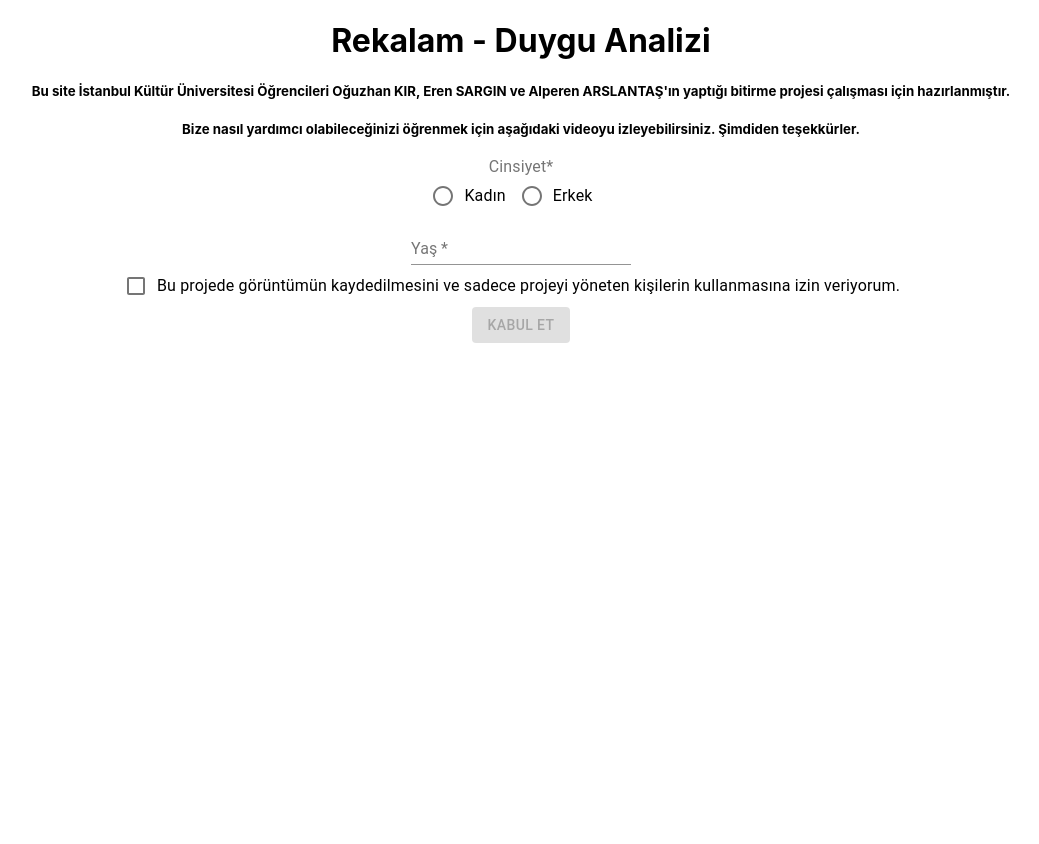
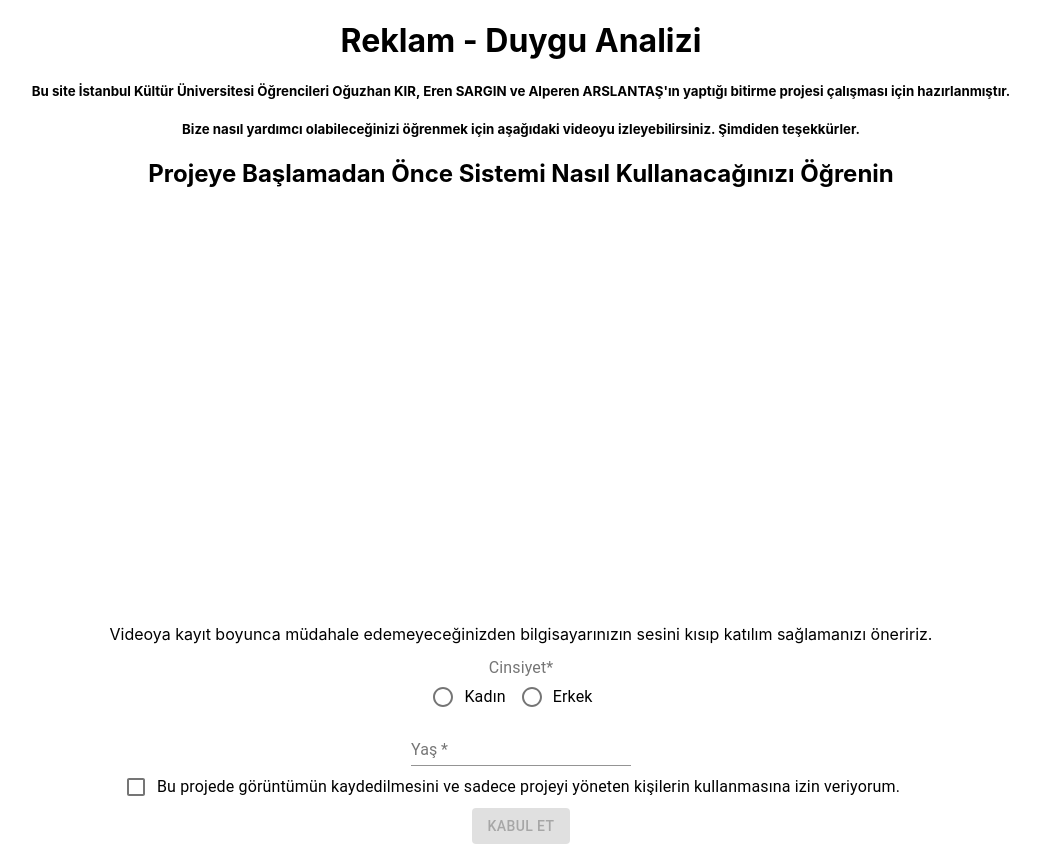
Before and after one commit to erensargin/webcamdata, a React (Create React App) app: page / in a window 1280 px wide. Shown: the whole page, without its empty margins (119-1158 px from the left). Before the commit the page ends 800 px from the top, so only its background shows below. Built offline with nearby package versions, Linux system fonts and the light colour scheme.

Commit message:
ana sayfaya tutorial eklendi

```diff
--- a/src/Welcome.js
+++ b/src/Welcome.js
@@ -11,6 +11,7 @@ import Checkbox from "@material-ui/core/Checkbox";
 import Button from "@material-ui/core/Button";
 import { useHistory } from "react-router";
 import { useStateValue } from "./StateProvider";
+import ReactPlayer from "react-player/youtube";
 
 function Welcome() {
   const [gender, setGender] = useState("");
@@ -53,7 +54,7 @@ function Welcome() {
   return (
     <div>
       <div>
-        <h1>Rekalam - Duygu Analizi</h1>
+        <h1>Reklam - Duygu Analizi</h1>
         <h5>
           Bu site İstanbul Kültür Üniversitesi Öğrencileri Oğuzhan KIR, Eren
           SARGIN ve Alperen ARSLANTAŞ'ın yaptığı bitirme projesi çalışması için
@@ -64,6 +65,21 @@ function Welcome() {
           izleyebilirsiniz. Şimdiden teşekkürler.
         </h5>
       </div>
+      <div>
+        <h2>Projeye Başlamadan Önce Sistemi Nasıl Kullanacağınızı Öğrenin</h2>
+        <ReactPlayer
+          url="https://www.youtube.com/watch?v=2FQlJtPiIic&ab_channel=O%C4%9FuzhanKIR"
+          playing={false}
+          width="50%"
+          height="400px"
+          style={{ margin: "auto" }}
+        />
+        <p>
+          Videoya kayıt boyunca müdahale edemeyeceğinizden bilgisayarınızın
+          sesini kısıp katılım sağlamanızı öneririz.
+        </p>
+      </div>
+
       <div>
         <FormControl component="fieldset">
           <FormLabel component="legend">Cinsiyet*</FormLabel>
```
